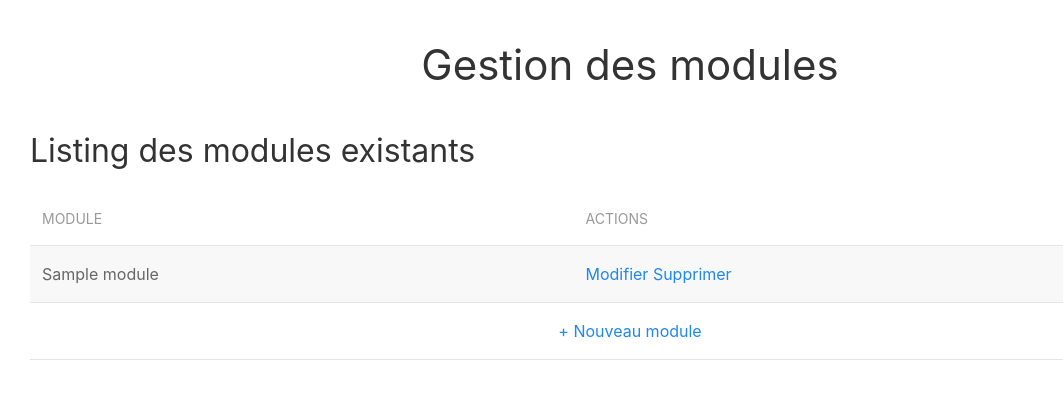
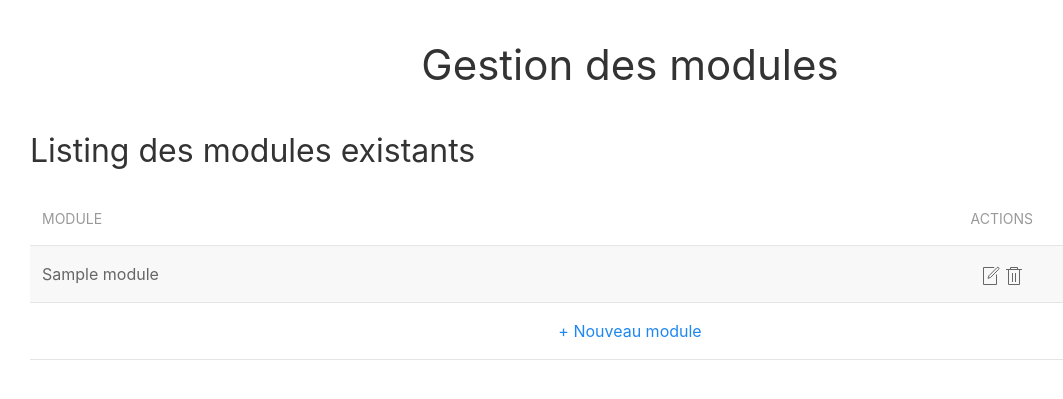
Before and after one commit to Nezertiam/elan-sessions, a Symfony app: template templates/module/index.html.twig in a window 1280 px wide. Shown: the part 80-479 px from the top of the page, without its empty margins (10-1073 px from the left). Run offline with Twig, Linux system fonts and the light colour scheme; the template is opened without the code that fills it: most values are stand-ins (such as "Sample title", 1, 10 or a date in 2020); some libraries are stand-ins or nearby versions.

Commit message:
fix redirect liste modules / ajout boutons liste modules

```diff
--- a/templates/base.html.twig
+++ b/templates/base.html.twig
@@ -8,7 +8,7 @@
 			{% block title %}{% endblock %}
 		</title>
 		{# Run `composer require symfony/webpack-encore-bundle`
-																																																																																																																																																																																																				           and uncomment the following Encore helpers to start using Symfony UX #}
+																																																																																																																																																																																																						           and uncomment the following Encore helpers to start using Symfony UX #}
 		{% block stylesheets %}
 			<link rel="stylesheet" href="https://cdn.jsdelivr.net/npm/uikit@3.6.21/dist/css/uikit.min.css"/>
 			<link rel="stylesheet" href="{{asset('style.css')}}">
@@ -24,7 +24,7 @@
 
 		<nav class="uk-navbar-container" uk-navbar>
 			<input class="menu-btn" type="checkbox" id="toggle-nav" aria-label="open/close navigation">
-			 <label for="toggle-nav" class="nav-button"></label>
+			<label for="toggle-nav" class="nav-button"></label>
 			<div class="uk-navbar-right">
 
 				{% if app.user %}
@@ -46,7 +46,9 @@
 							<div class="uk-navbar-dropdown">
 								<ul class="uk-nav uk-navbar-dropdown-nav">
 
-									<li class="uk-nav-header"><a href="{{ path("formations_list") }}">Formations</a></li>
+									<li class="uk-nav-header">
+										<a href="{{ path("formations_list") }}">Formations</a>
+									</li>
 									<li class="uk-nav-divider"></li>
 									<li>
 										<a href="{{ path("formations_list") }}">Liste des formations</a>
@@ -80,7 +82,7 @@
 										<li class="uk-nav-header">Modules</li>
 										<li class="uk-nav-divider"></li>
 										<li>
-											<a href="{{ path("home") }}">Liste des modules</a>
+											<a href="{{ path("modules_list") }}">Liste des modules</a>
 										</li>
 										<li>
 											<a href="{{ path("formation_createmodule") }}">Nouveau module</a>
--- a/templates/module/index.html.twig
+++ b/templates/module/index.html.twig
@@ -15,7 +15,7 @@
 		<thead>
 			<tr>
 				<th>Module</th>
-				<th>Actions</th>
+				<th class="uk-text-center">Actions</th>
 			</tr>
 		</thead>
 		<tbody>
@@ -23,9 +23,9 @@
 				{% for module in modules %}
 					<tr>
 						<td>{{ module }}</td>
-						<td>
-							<a href="{{ path("edit_module", {"id" : module.id}) }}">Modifier</a>
-							<a href="{{ path("delete_module", {"id" : module.id}) }}">Supprimer</a>
+						<td class="uk-text-center">
+							<a uk-icon="icon: file-edit" href="{{ path("edit_module", {"id" : module.id}) }}"></a>
+							<a uk-icon="icon: trash" href="{{ path("delete_module", {"id" : module.id}) }}"></a>
 						</td>
 					</tr>
 				{% endfor %}
```
